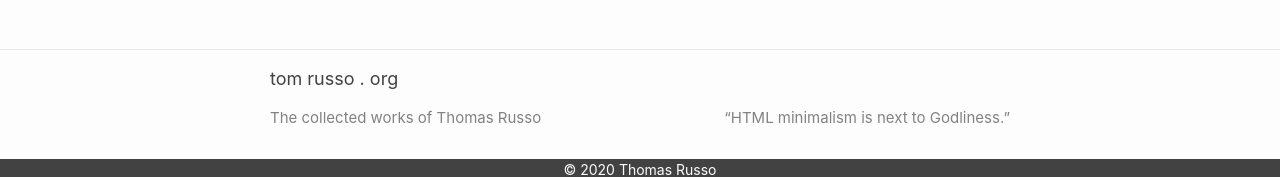
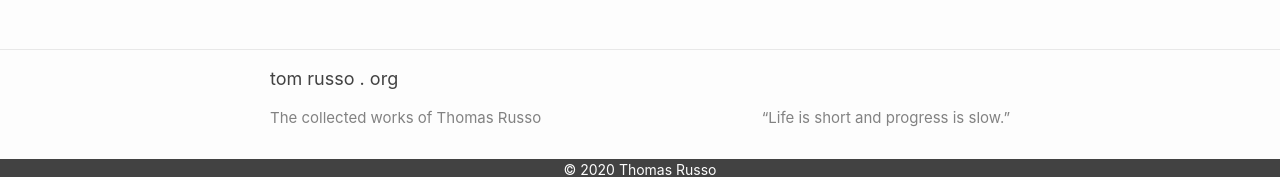
Before and after one commit to tomrusso/tomrusso.github.io, a Jekyll site: the page built from index.md, in a window 1280 px wide. Shown: the part 720-897 px from the top of the page. Built offline with Jekyll 4.4.1, drawn with Linux system fonts in a browser that asks for light colours; some of the changed lines change nothing that is shown.

Commit message:
Insert a randomly selected tagline each time the site is generated.

```diff
--- a/_config.yml
+++ b/_config.yml
@@ -10,11 +10,95 @@
 ########################
 title: tom russo . org
 description: The collected works of Thomas Russo
-tagline: "&ldquo;HTML minimalism is next to Godliness.&rdquo;"
 email: tom@tomrusso.org
 copyright_holder: Thomas Russo
 show_excerpts: true
 date_format: "%d %b %Y"
+
+
+############
+# Taglines #
+############
+
+# One of these taglines is randomly chosen each time the site is generated.
+# These should probbably be migrated into a file in the _data directory.
+# Also consider creating structured data to generate a page with my commentary
+# on these quotations and their meanings.
+#
+# Most of these come from here: https://wisdomquotes.com/short-quotes/
+
+taglines:
+  - "HTML minimalism is next to Godliness."
+  - "Change the world by being yourself."
+  - "Die with memories, not dreams."
+  - "Everything you can imagine is real."
+  - "What we think, we become."
+  - "Be so good they can't igore you."
+  - "Yesterday you said tomorrow. Just do it."
+  - "To live will be an awfully big adventure."
+  - "Try to be a rainbow in someone's cloud."
+  - "Turn your wounds into wisdom."
+  - "It hurt because it mattered."
+  - "When words fail music speaks."
+  - "Try again. Fail again. Fail better."
+  - "He who is brave is free."
+  - "My life is my message."
+  - "Fall seven times, stand up eight."
+  - "We rise by lifting others."
+  - "If youth knew; if age could."
+  - "Irony is the shackles of youth."
+  - "The fool wonders, the wise man asks."
+  - "Different doesn't mean wrong."
+  - "Where's your will to be weird?"
+  - "Freedom lies in being bold."
+  - "The less I needed, the better I felt."
+  - "Do less. Be more."
+  - "There is beauty in simplicity."
+  - "A beautiful thing is never perfect."
+  - "Brevity is the soul of wit."
+  - "Stop the glorification of busy."
+  - "Simplicity is the soul of efficiency."
+  - "Once you need less, you will have more."
+  - "Enough is abundance to the wise."
+  - "Truth is a pathless land."
+  - "If you judge, investigate."
+  - "Doubt grows with knowledge."
+  - "Doubt is the origin of wisdom."
+  - "Listen to many, speak to a few."
+  - "A closed mouth catches no flies."
+  - "Never confuse motion with action."
+  - "Do what is right, not what is easy."
+  - "Silence is true wisdom's best reply."
+  - "To find yourself, think for yourself."
+  - "It's better to travel well than to arrive."
+  - "Courage doesn't always roar."
+  - "Still waters run deep."
+  - "Persevere and get it done."
+  - "Our whole life is solving puzzles."
+  - "Life is short and progress is slow."
+  - "No great thing is created suddenly."
+  - "Go wild, for a while."
+  - "Be wild while you still can."
+  - "The doer alone learneth."
+  - "Don't be busy, be productive."
+  - "Work to become, not to acquire."
+  - "Leadership is influence."
+  - "Be groovy or leave, man."
+  - "Don't find fault, find a remedy."
+  - "The greatest remedy for anger is delay."
+  - "Showing off is the fool’s idea of glory."
+  - "Easy reading is damn hard writing."
+  - "The first draft of anything is shit."
+  - "That's not writing. That's typing."
+  - "Change before you have to."
+  - "A goal without a plan is just a wish."
+  - "Fear makes the wolf bigger than he is."
+  - "Fear tricks us into living a boring life."
+  - "Failure’s a natural part of life."
+  - "Avoiding failure is to avoid progress."
+  - "The future is promised to no one."
+  - "Life is not a dress rehearsal."
+# - Quotes must be (roughly) this short ------>|
 
 
 ############
--- a/_includes/footer.html
+++ b/_includes/footer.html
@@ -12,7 +12,7 @@
 
       <!-- Right footer column -->
       <div class="footer-col-right">
-        <p>{{ site.tagline }}</p>
+        <p>&ldquo;{{ site.taglines | sample }}&rdquo;</p>
       </div>
     </div>
 
```
